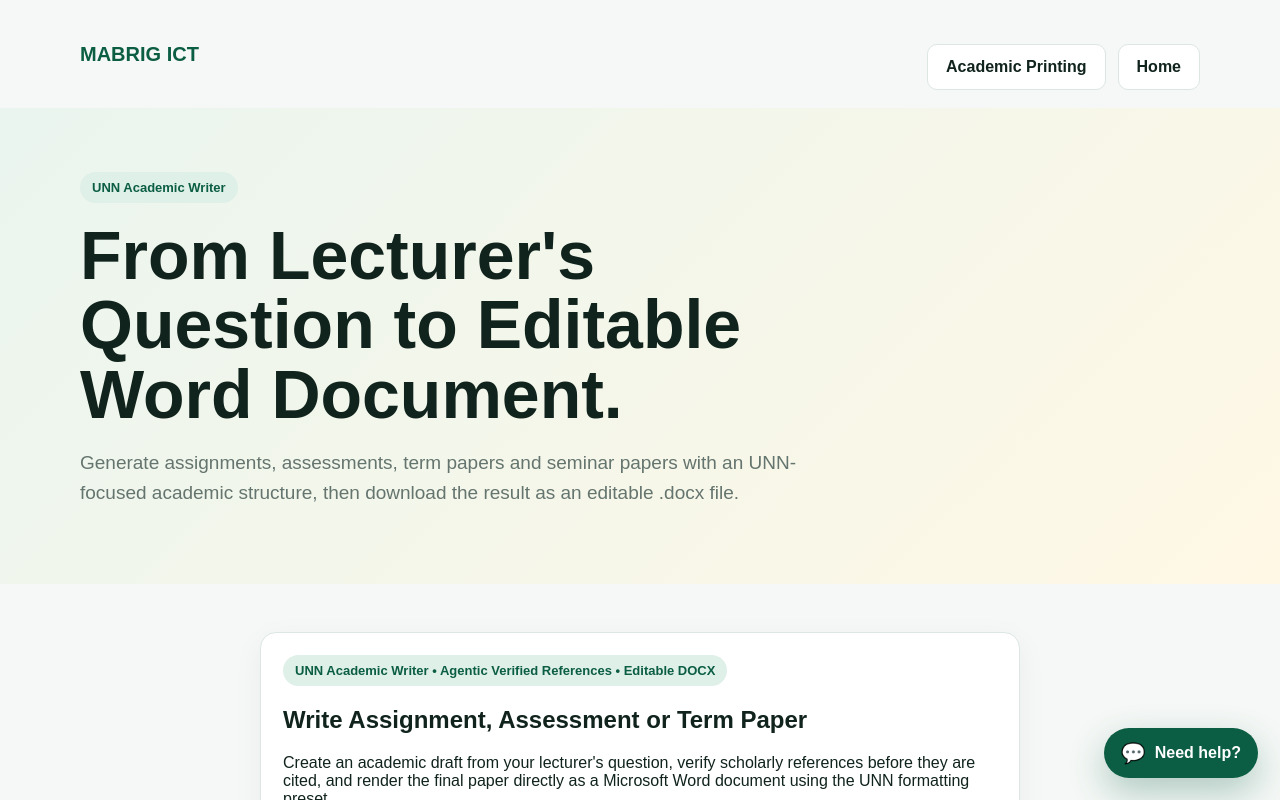
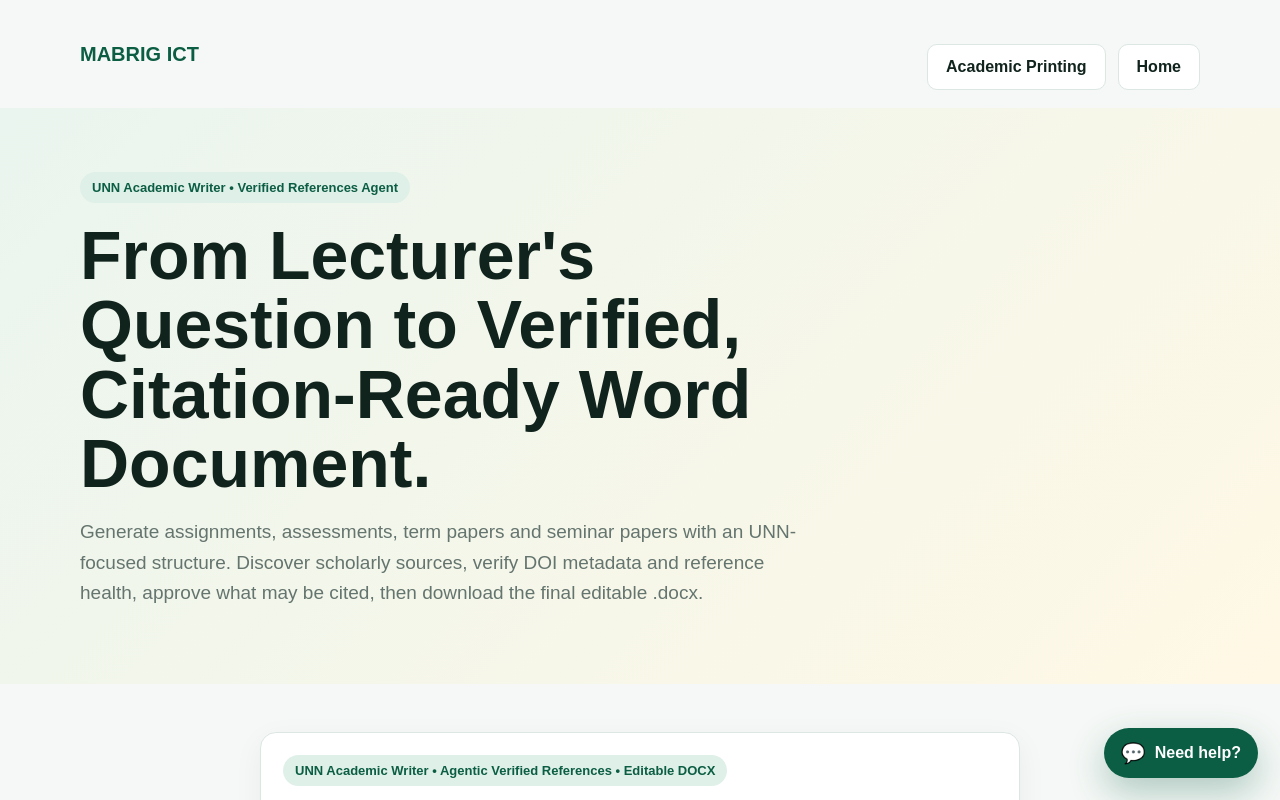
Before and after one commit to mabrig1/mabrig-academic-assistance, a Next.js app: page /academic-writer in a window 1280 px wide. Shown: the top 800 px of the page. Built offline with nearby package versions, Linux system fonts and the light colour scheme.

Commit message:
Position Academic Writer around verified citations

```diff
--- a/app/academic-writer/page.tsx
+++ b/app/academic-writer/page.tsx
@@ -13,9 +13,9 @@ export default function AcademicWriterPage() {
     <main>
       <section className="hero compact-hero">
         <div className="container">
-          <span className="badge">UNN Academic Writer</span>
-          <h1>From Lecturer's Question to Editable Word Document.</h1>
-          <p className="lead">Generate assignments, assessments, term papers and seminar papers with an UNN-focused academic structure, then download the result as an editable .docx file.</p>
+          <span className="badge">UNN Academic Writer • Verified References Agent</span>
+          <h1>From Lecturer&apos;s Question to Verified, Citation-Ready Word Document.</h1>
+          <p className="lead">Generate assignments, assessments, term papers and seminar papers with an UNN-focused structure. Discover scholarly sources, verify DOI metadata and reference health, approve what may be cited, then download the final editable .docx.</p>
         </div>
       </section>
       <section className="section">
```
